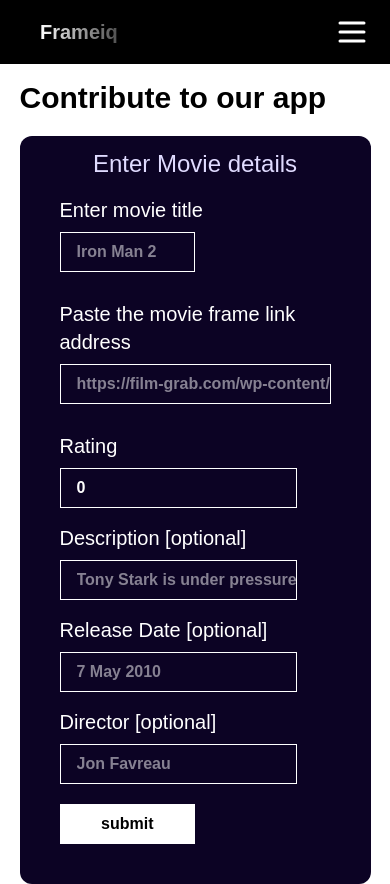
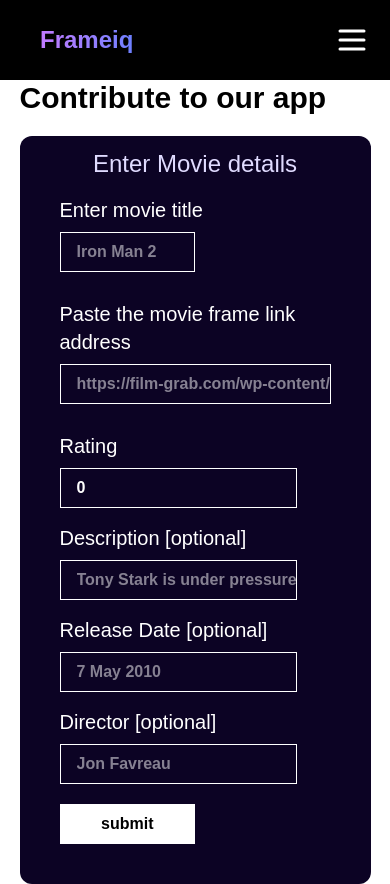
Before and after one commit to girishmogaveera101/frameIQ, a Next.js app: page /contribute0 in a window 390 px wide. Built offline with nearby package versions, Linux system fonts and the light colour scheme.

Commit message:
ui and navbar

```diff
--- a/app/components/navbar.tsx
+++ b/app/components/navbar.tsx
@@ -15,6 +15,7 @@ export default function navbar() {
 
     const [movieTitle, setMovieTitle] = useState<string>("");
     const [movies, setMovies] = useState<movieType[]>([]);
+    const [menuOpen, setMenuOpen] = useState<boolean>(false)
 
     const searchMovie = async (title: string) => {
         const response = await fetch("/api/allMovies", {
@@ -39,8 +40,9 @@ export default function navbar() {
 
 
     return (
-        <div className='w-full z-10 fixed top-0 text-white h-16 flex md:flex-row items-center bg-black '>
-            <p className='md:w-[60%] w-full bg-gradient-to-r from-white via-black bg-clip-text text-transparent md:ml-30 ml-10 text-left md:text-left font-bold md:text-3xl text-xl md:pl-3 md:pr-10'>
+        <div className="flex  z-50 flex-col fixed top-0 w-full">
+            <div className='w-full z-10  text-white h-20 flex md:flex-row items-center bg-black '>
+                <p className='md:w-[60%] w-full bg-gradient-to-r from-purple-400 via-blue-500 bg-clip-text text-transparent md:ml-30 ml-10 text-left md:text-left font-bold md:text-3xl text-2xl md:pl-3 md:pr-10'>
                     Frameiq
                 </p>
                 <div className=' w-[40%] align-right  md:flex justify-evenly hidden'>
@@ -53,7 +55,7 @@ export default function navbar() {
                     </Link>
                     <div className='flex'>
                         <div className="flex flex-col">
-                        <input type="text" className="border font-bold outline-1 text-white pl-3 mr-2"
+                            <input type="text" className="border font-bold outline-0 text-white pl-3 mr-2"
                                 value={movieTitle ?? ""}
                                 onChange={(e) => {
                                     const val = e.target.value;
@@ -69,19 +71,27 @@ export default function navbar() {
                         <input type='submit' className='bg-white hidden font-bold text-sxl rounded text-purple-700  w-25
                         hover:bg-black hover:text-white transition-all duration-700 hover:border-black border-2' value="Find?" />
                     </div>
-                <div className="">
-                    <i className="bi bi-list text-white"></i>
+                </div>
+                <div className="group md:hidden">
+                    <Menu size={36} onClick={() => setMenuOpen(!menuOpen)}
+                        className="menuIcon transition-all duration-200 hover:text-purple-400 m-5 cursor-pointer" />
+                </div>
+            </div >
+            <div className={`text-white border-b-1 border-t-1 border-t-purple-900 border-purple-400 bg-black transition-all duration-500 overflow-hiddenmd:hidden text-center overflow-hidden group-hover:text-black md:p-5
+                 ${menuOpen ? "flex flex-col" : "hidden"}`}>
+                <Link href='/' onClick={() => { setMenuOpen(!menuOpen) }}>
+                    <p className="text-xl m-2 mt-6 transition-all duration-200 hover:text-purple-400">Home</p>
+                </Link>
+                <Link href='/game' onClick={() => { setMenuOpen(!menuOpen) }}>
+                    <p className="text-xl m-2 transition-all duration-200 hover:text-purple-400">Game</p>
+                </Link>
+                <Link href='/contribute' onClick={() => { setMenuOpen(!menuOpen) }}>
+                    <p className="text-xl m-2 transition-all duration-200 hover:text-purple-400">Contribute</p>
+                </Link>
+                <Link href='/profile' onClick={() => { setMenuOpen(!menuOpen) }}>
+                    <p className="text-xl m-2 mb-6 transition-all duration-200 hover:text-purple-400">Profile</p>
+                </Link>
             </div>
         </div>
-            <div className="relative group md:hidden">
-                <Menu size={36} className="m-5 cursor-pointer" />
-
-                <div className="sidebar bg-black h-full absolute hidden group-hover:block">
-                    <p className="mx-10">Home</p>
-                    <p className="mx-10">Login</p>
-                    <p className="mx-10">Contribute</p>
-                </div>
-            </div>
-        </div >
     )
 }
--- a/app/game/page.tsx
+++ b/app/game/page.tsx
@@ -112,7 +112,7 @@ export default function Home() {
 
     return (
         <>
-            <p className="md:text-purple-900 text-xl text-purple-900 text-center md:flex md:text-4xl md:mt-25 mt-20 font-extrabold md:ml-25 ">One Frame. Three Shot. Don’t Screw It Up.</p>
+            <p className="md:text-purple-900 text-xl text-purple-900 text-center md:flex md:text-4xl md:mt-20 mt-30 mb-5 font-extrabold md:ml-25 ">Guess the Movie title</p>
             <div className="flex  md:flex-row mt-5 md:mt-0 flex-col justify-center items-center">
                 <div className="md:w-[65%] w-[96%] shadow-2xl shadow-gray-700 rounded-[30px] bg-black md:bg-purple-700 md:ml-[2%] md:h-180 p-2 pt-3 md:mt-5 flex flex-row">
                     <div className=" md:p-2 flex flex-col justify-center items-center w-full">
--- a/app/page.tsx
+++ b/app/page.tsx
@@ -12,7 +12,7 @@ export default function Home() {
 
   return (<>
 
-    <h1 className="md:text-7xl text-4xl md:mt-25 mt-20 text-center font-extrabold bg-gradient-to-r from-purple-400 via-pink-500 to-red-500 bg-clip-text text-transparent">
+    <h1 className="md:text-7xl text-4xl md:mt-25 mt-30 text-center font-extrabold bg-gradient-to-r from-purple-400 via-pink-500 to-red-500 bg-clip-text text-transparent">
       One Frame. Three Shots. Don’t Screw It Up.
     </h1>
     <p className="md:text-3xl hidden md:flex justify-center text-xl md:mt-2 mt-2 md:text-center font-light bg-gradient-to-r from-blue-400 via-pink-500 to-green-500 bg-clip-text text-transparent">
```
Lines whose indentation alone changed are shown as unchanged.
